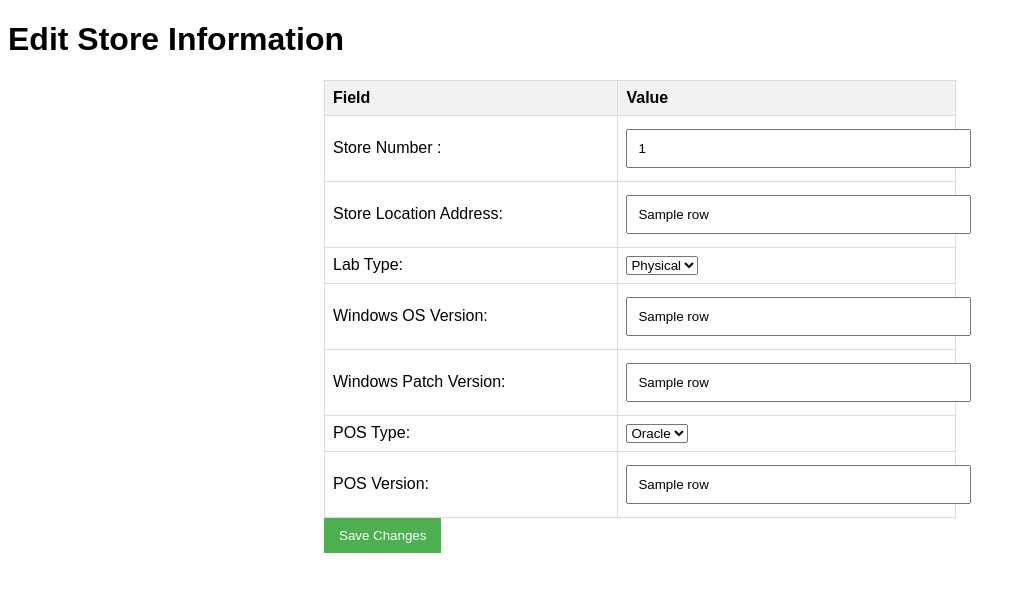
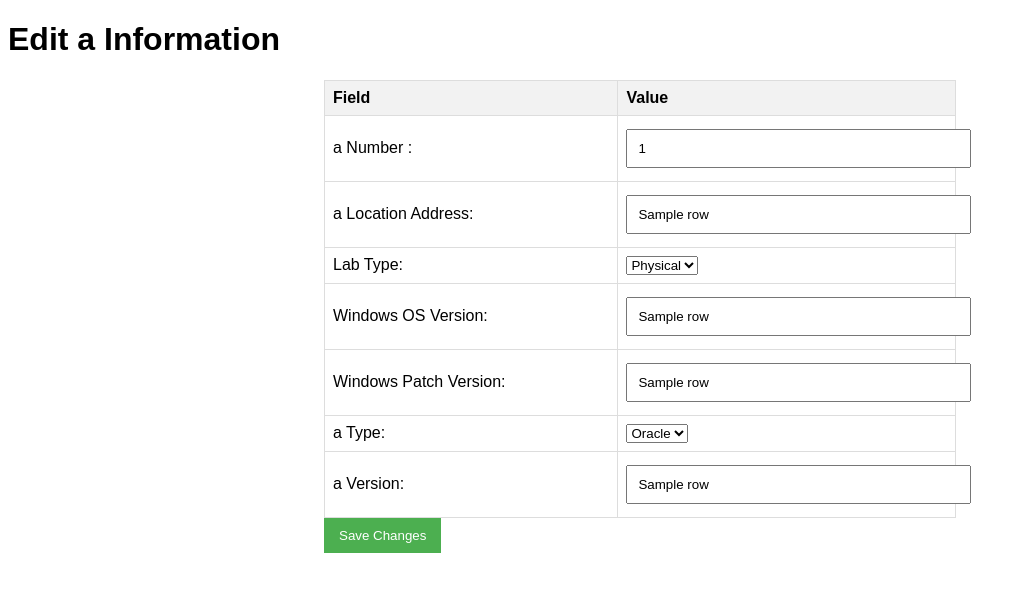
Before and after one commit to pavanturlapati/python-flask-sqlite, a Flask app: template templates/edit_data.html in a window 1280 px wide. Shown: the top 592 px of the page, without its empty margins (0-1024 px from the left). Run offline with Flask 3, Linux system fonts and the light colour scheme; the template is opened without the code that fills it: most values are stand-ins (such as "Sample title", 1, 10 or a date in 2020).

Commit message:
Update edit_data.html

```diff
--- a/templates/edit_data.html
+++ b/templates/edit_data.html
@@ -1,7 +1,7 @@
 <!DOCTYPE html>
 <html>
 <head>
-    <title>Edit Store Information</title>
+    <title>Edit a Information</title>
     <style>
         body {
             font-family: Arial, sans-serif;
@@ -41,7 +41,7 @@
     </style>
 </head>
 <body>
-    <h1>Edit Store Information</h1>
+    <h1>Edit a Information</h1>
     <form action="/edit-data/{{ row[0] }}" method="post">
         <table>
             <tr>
@@ -49,13 +49,13 @@
                 <th>Value</th>
             </tr>
             <tr>
-                <td>Store Number :</td>
-                <td><input type="text" name="store_number" value="{{ row[0] }}" readonly></td>
+                <td>a Number :</td>
+                <td><input type="text" name="a_number" value="{{ row[0] }}" readonly></td>
 
             </tr>
             <tr>
-                <td>Store Location Address:</td>
-                <td><input type="text" name="storeLocation_Address" value="{{ row[1] }}" required></td>
+                <td>a Location Address:</td>
+                <td><input type="text" name="aLocation_Address" value="{{ row[1] }}" required></td>
             </tr>
             <tr>
                 <td>Lab Type:</td>
@@ -75,17 +75,17 @@
                 <td><input type="text" name="Windows_Patch_Version" value="{{ row[4] }}" required></td>
             </tr>
             <tr>
-                <td>POS Type:</td>
+                <td>a Type:</td>
                 <td>
-                    <select name="POS_Type">
+                    <select name="a_Type">
                         <option value="Oracle" {% if row[5] == 'Oracle' %}selected{% endif %}>Oracle</option>
                         <option value="Infor" {% if row[5] == 'Infor' %}selected{% endif %}>Infor</option>
                     </select>
                 </td>
             </tr>
             <tr>
-                <td>POS Version:</td>
-                <td><input type="text" name="POS_Version" value="{{ row[6] }}" required></td>
+                <td>a Version:</td>
+                <td><input type="text" name="a_Version" value="{{ row[6] }}" required></td>
             </tr>
         </table>
         <input type="submit" value="Save Changes">
```
